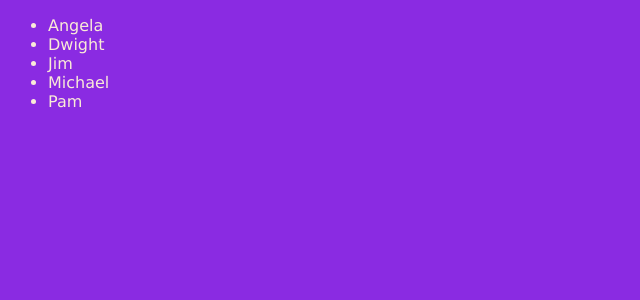
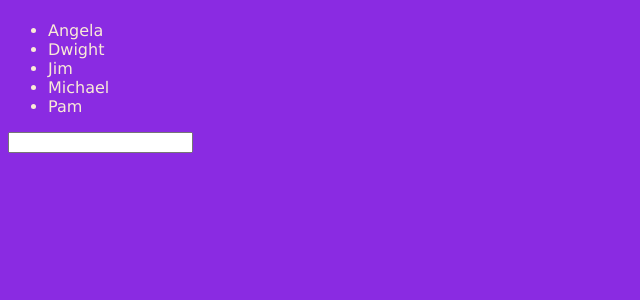
Before and after one commit to carolinaferreira/react-basics, a React app: page / in a window 1280 px wide. Shown: the top 300 px of the page, without its empty margins (0-640 px from the left). Built offline with nearby package versions, Linux system fonts and the light colour scheme.

Commit message:
added state to show the input text

```diff
--- a/src/components/OfficeList.js
+++ b/src/components/OfficeList.js
@@ -2,6 +2,7 @@ import React, {Component} from 'react';
 
 class OfficeList extends Component {
   state={
+    newOfficer: '',
     officers: [
       'Angela',
       'Dwight',
@@ -10,11 +11,19 @@ class OfficeList extends Component {
       'Pam',
     ]
   }
+  handleInputChange = e =>{
+    this.setState({ newOfficer: e.target.value})
+  }
+
   render(){
     return (
+    <>
+      <h1>{this.state.newOfficer}</h1>
       <ul>
         {this.state.officers.map(office => <li key={office}>{office}</li>)}
       </ul>
+      <input type="text" onChange={this.handleInputChange} />
+    </>
     )
   }
 }
```
